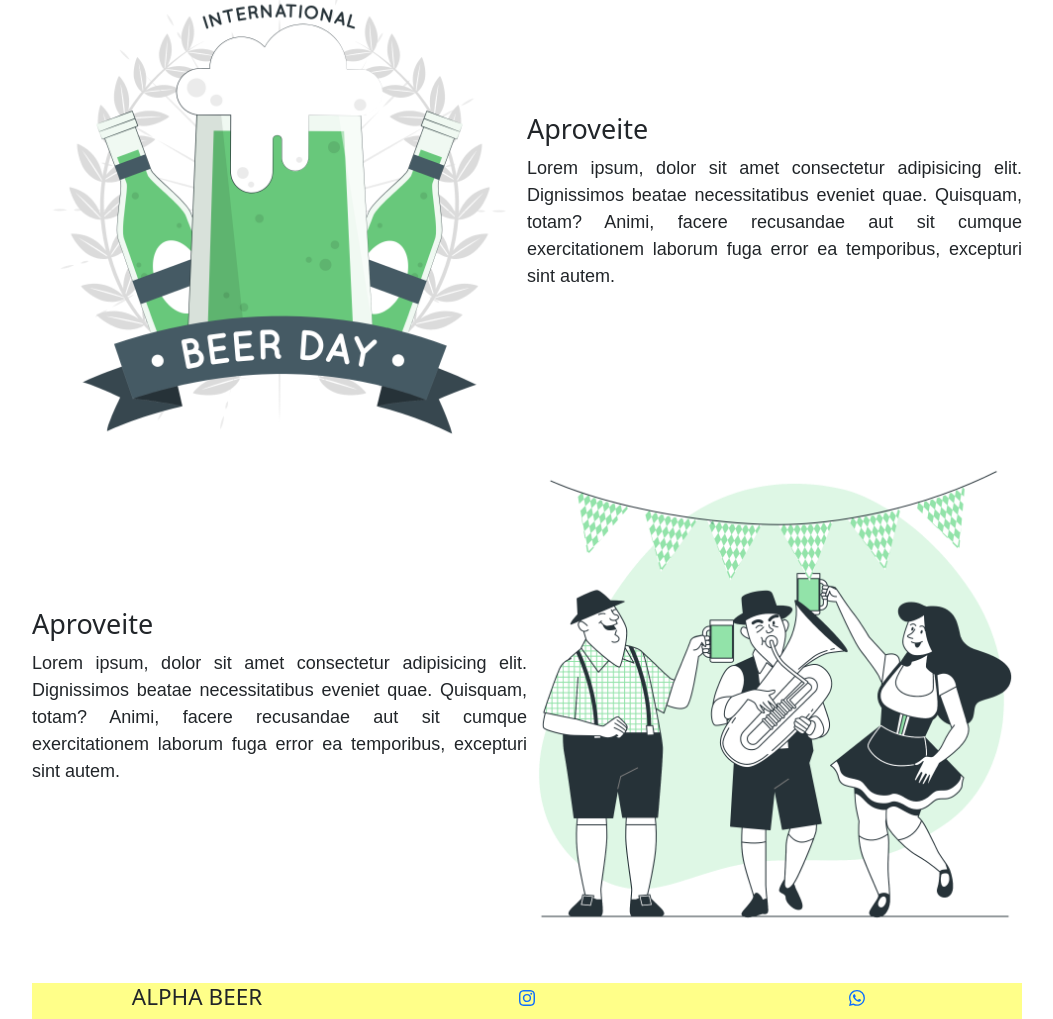
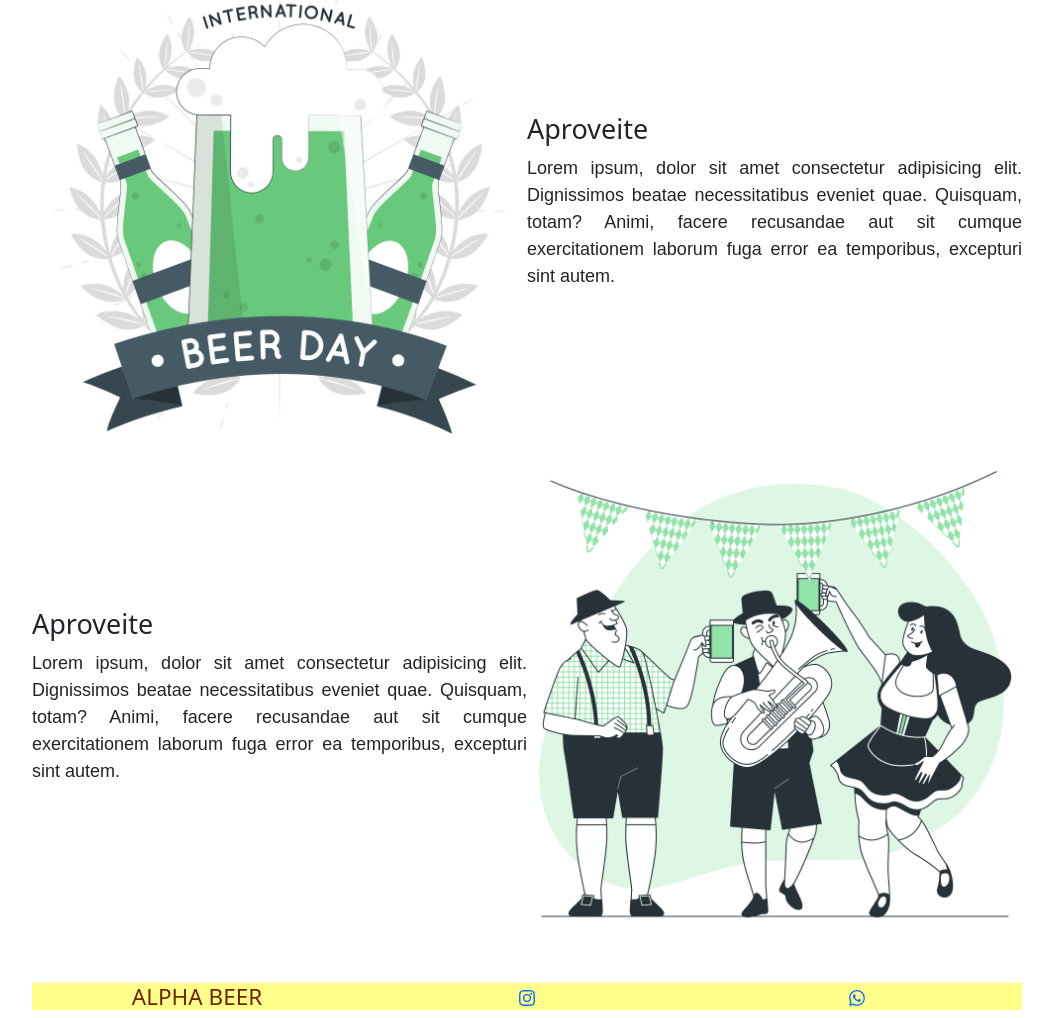
Before and after one commit to Diego-Conceicao/site-21-09, a plain HTML site: page site-21-09-main/links-html/index.html in a window 1280 px wide. Shown: the part 1090-2109 px from the top of the page, without its empty margins (113-1166 px from the left). Drawn offline with nearby package versions, Linux system fonts and the light colour scheme.

Commit message:
Update cev.css

```diff
--- a/site-21-09-main/links-html/links-css/cev.css
+++ b/site-21-09-main/links-html/links-css/cev.css
@@ -38,8 +38,9 @@ p{
     display: grid;
     grid-template-columns: 1fr 1fr 1fr;
 }
-.rodape h2{
+.rodape h5{
     margin-bottom: 0;
+    color: #712300;
 }
 
 .icon{
```
